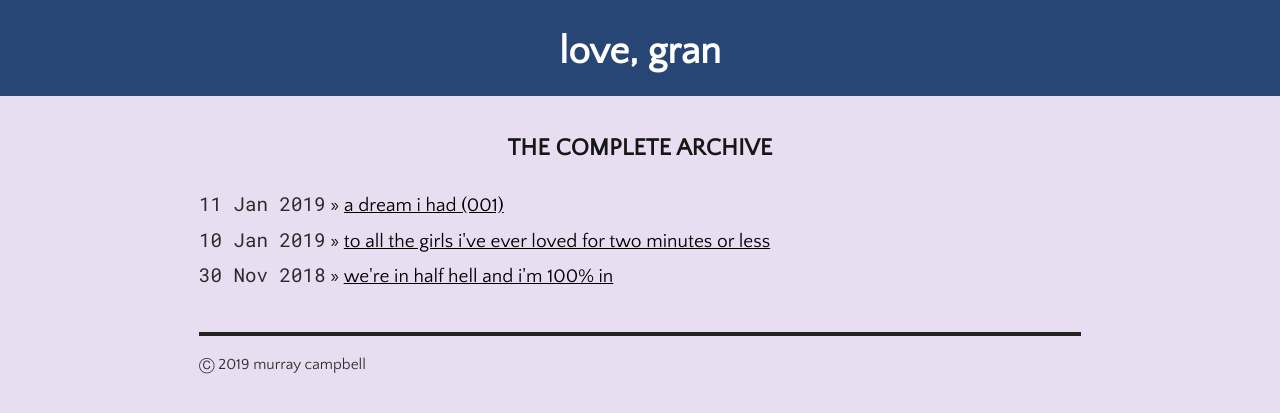
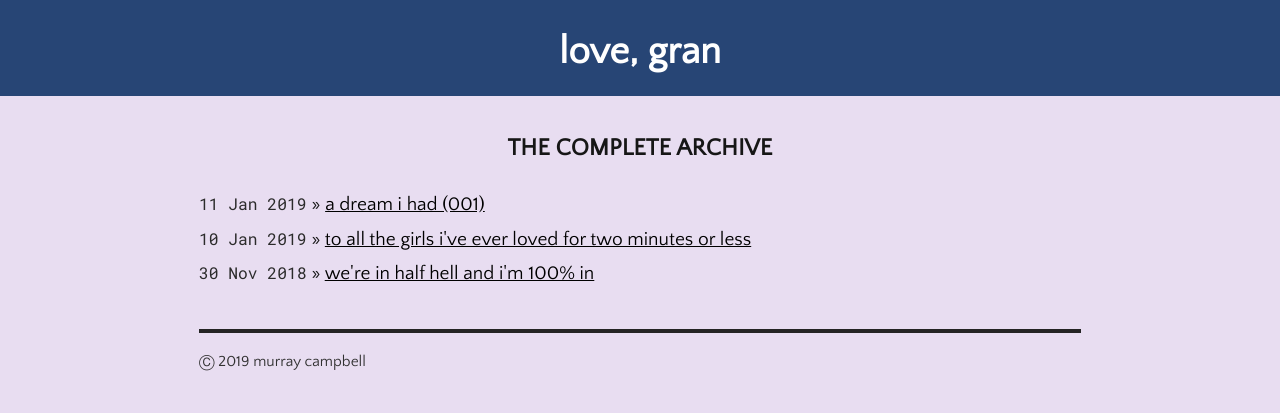
Before and after one commit to campmara/gran, a Jekyll site: the page built from index.html, in a window 1280 px wide. Shown: the top 413 px of the page. Built offline with Jekyll 4.4.1, drawn with Linux system fonts in a browser that asks for light colours.

Commit message:
Update screen.css

```diff
--- a/assets/css/screen.css
+++ b/assets/css/screen.css
@@ -71,6 +71,7 @@ ul.posts {
   ul.posts span {
     color: rgb(43, 43, 43);
     font-family: 'Roboto Mono', monospace;
+    font-size: 85%;
   }
 
 /*****************************************************************************/
```
